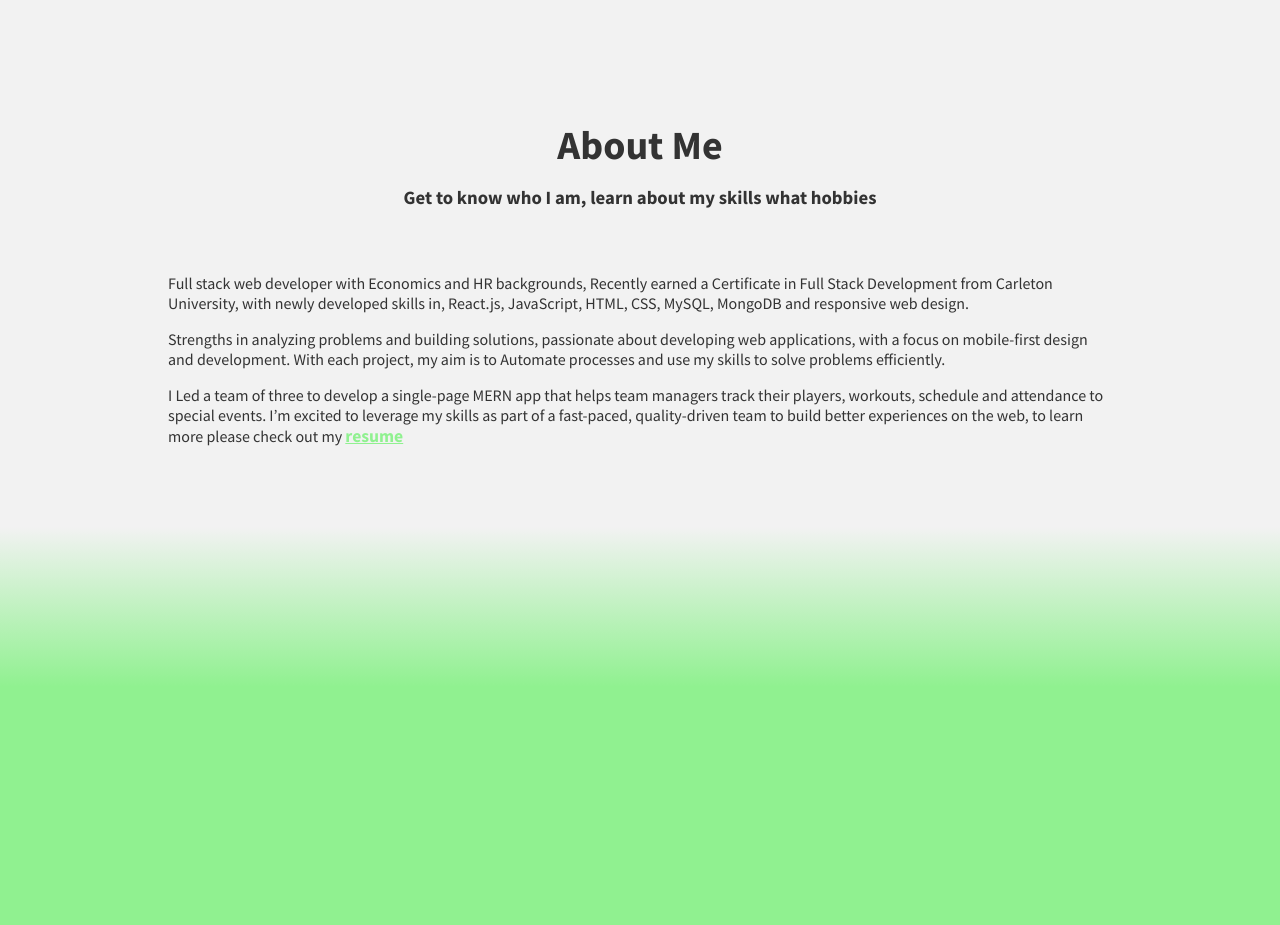
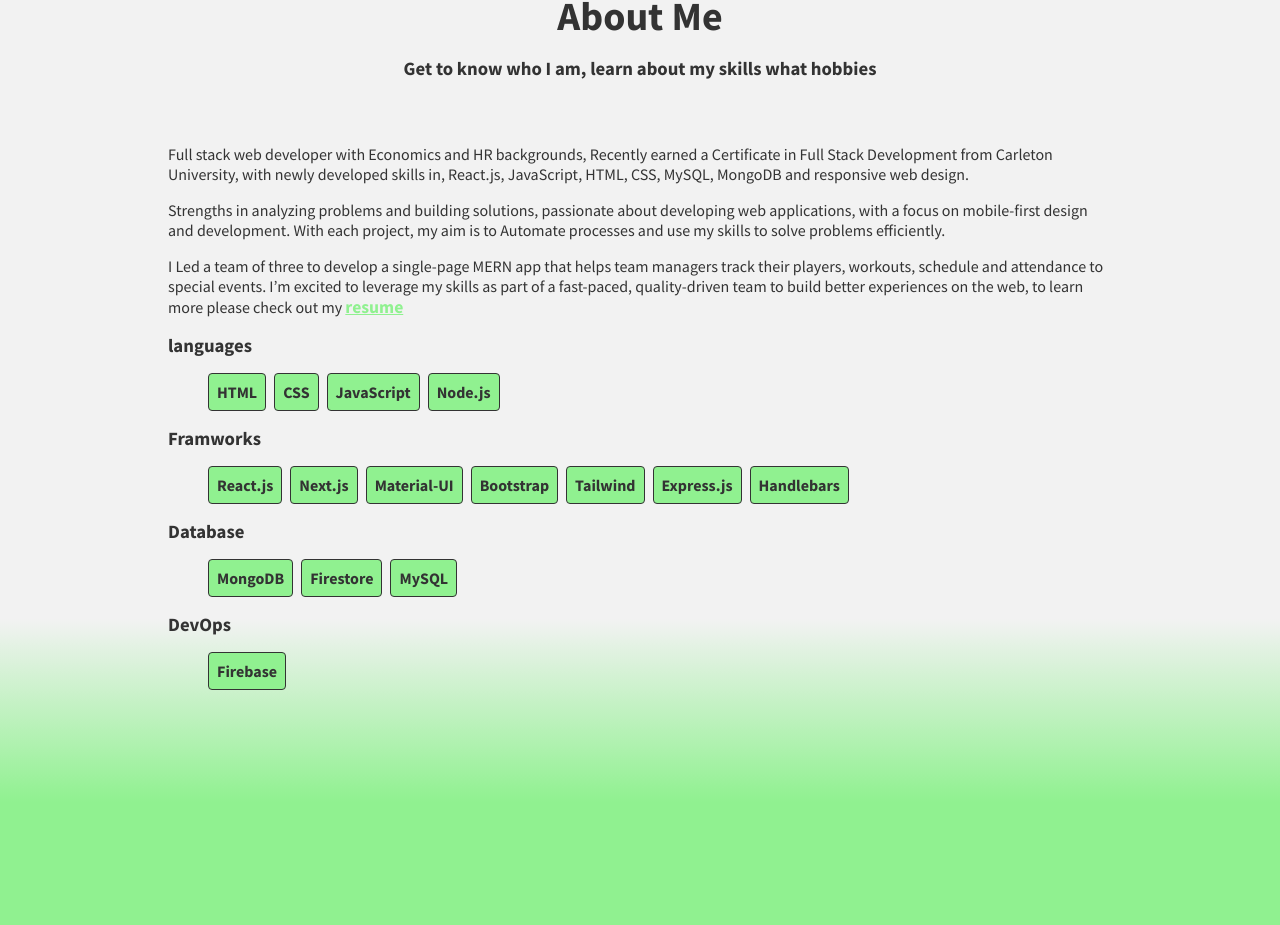
Before and after one commit to LaithAlwani/LaithAlwani, a Next.js app: page / in a window 1280 px wide. Shown: the part 913-1838 px from the top of the page. Built offline with nearby package versions, Linux system fonts and the light colour scheme.

Commit message:
adds skill lists

```diff
--- a/components/About.jsx
+++ b/components/About.jsx
@@ -1,19 +1,20 @@
 import React from "react";
 import Header from "./Header";
+import { frameworks, languages, databases, devOps } from "../utils/Projects";
 
 export default function About() {
   return (
     <section className="section bg-linear-gray" id="about">
-
       <Header
         header="About Me"
         subHeader="Get to know who I am, learn about my skills what hobbies"
       />
       <div className="container">
+        <div>
           <p>
-          Full stack web developer with Economics and HR backgrounds, Recently earned a Certificate
-          in Full Stack Development from Carleton University, with newly developed skills in,
-          React.js, JavaScript, HTML, CSS, MySQL, MongoDB and responsive web design.
+            Full stack web developer with Economics and HR backgrounds, Recently earned a
+            Certificate in Full Stack Development from Carleton University, with newly developed
+            skills in, React.js, JavaScript, HTML, CSS, MySQL, MongoDB and responsive web design.
           </p>
           <p>
             Strengths in analyzing problems and building solutions, passionate about developing web
@@ -24,11 +25,44 @@ export default function About() {
             I Led a team of three to develop a single-page MERN app that helps team managers track
             their players, workouts, schedule and attendance to special events. I’m excited to
             leverage my skills as part of a fast-paced, quality-driven team to build better
-          experiences on the web, to learn more please check out my <a href="./resume.docx" target="_blank" rel="noreferrer" className="cv-link">
+            experiences on the web, to learn more please check out my{" "}
+            <a href="./resume.docx" target="_blank" rel="noreferrer" className="cv-link">
               resume
             </a>
           </p>
-
+        </div>
+        <div className="skills">
+          <h3>languages</h3>
+          <div>
+            <ul className="skill-list">
+              {languages.map((lang) => (
+                <li>{lang}</li>
+              ))}
+            </ul>
+          </div>
+          <h3>Framworks</h3>
+          <div>
+            <ul className="skill-list">
+              {frameworks.map((lang) => (
+                <li>{lang}</li>
+              ))}
+            </ul>
+          </div>
+          <h3>Database</h3>
+          <div>
+            <ul className="skill-list">
+              {databases.map((lang) => (
+                <li>{lang}</li>
+              ))}
+            </ul>
+          </div>
+          <h3>DevOps</h3>
+          <div>
+            <ul className="skill-list">
+              <li>{devOps}</li>
+            </ul>
+          </div>
+        </div>
       </div>
     </section>
   );
--- a/styles/globals.css
+++ b/styles/globals.css
@@ -197,6 +197,21 @@ nav {
   text-decoration: underline;
 }
 
+.skill-list{
+  list-style: none;
+  display: flex;
+  flex-wrap: wrap;
+  gap:0.5rem
+}
+.skill-list li{
+  background-color: var(--la-green);
+  font-weight: 700;
+  padding: 0.5rem;
+  border-radius: var(--border-radius);
+  border: 0.1rem solid;
+
+}
+
 /*projects section*/
 .projects {
   display: flex;
--- a/utils/Projects.js
+++ b/utils/Projects.js
@@ -50,9 +50,9 @@ export const languages = [
 ]
 
 export const frameworks = [
-  "React.js", "Next.js", "Tailwind", "Bootstrap", "Material-UI", "Express.js", "Handlebars"
+  "React.js", "Next.js", "Material-UI",  "Bootstrap", "Tailwind", "Express.js", "Handlebars"
 ]
 
-export const databases = ["MySQL", "MongoDB", "Firestore"]
+export const databases = ["MongoDB", "Firestore", "MySQL"]
 
-export const devOps = "firebase"
+export const devOps = "Firebase"
```
Lines whose indentation alone changed are shown as unchanged.
